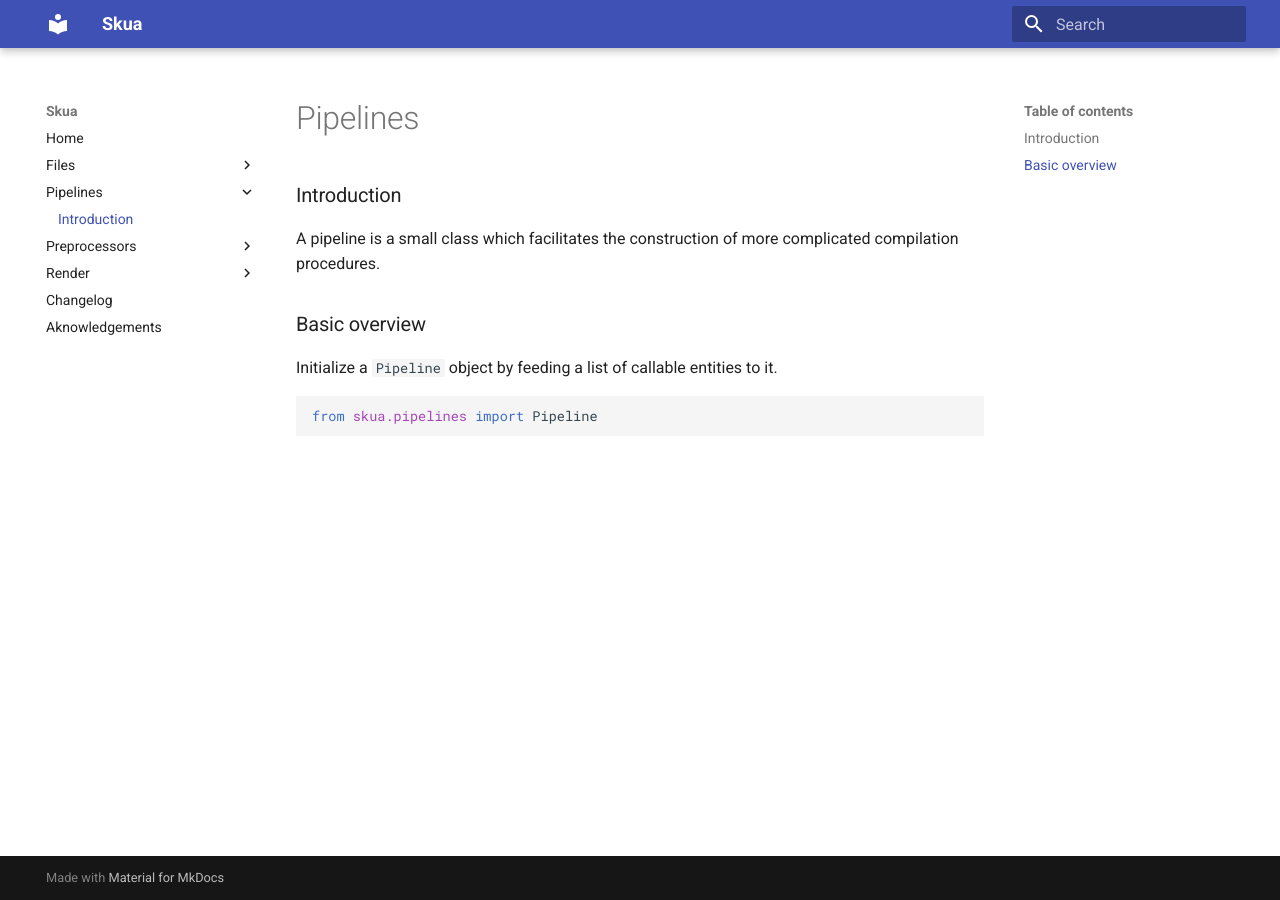
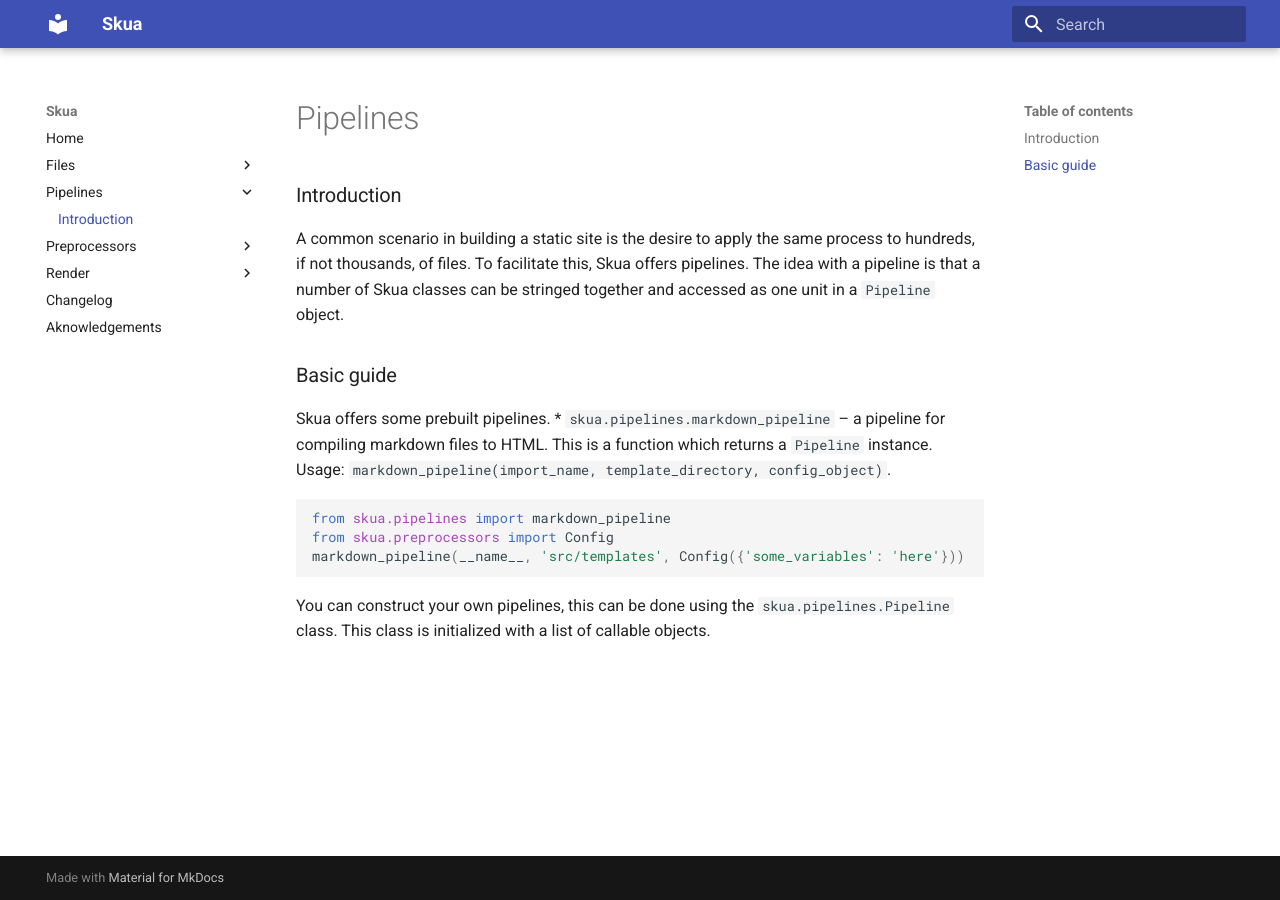
Before and after one commit to getskua/skua, an MkDocs documentation site: the page built from docs/pipelines/introduction.md, in a window 1280 px wide. Built offline with MkDocs 1.6.1 and Material for MkDocs 9.7.7, drawn with Linux system fonts in a browser that asks for light colours.

Commit message:
Updated documentation for pipelines. [ci skip]

````diff
--- a/docs/pipelines/introduction.md
+++ b/docs/pipelines/introduction.md
@@ -1,8 +1,13 @@
 # Pipelines
 ### Introduction
-A pipeline is a small class which facilitates the construction of more complicated compilation procedures.
-### Basic overview
-Initialize a `Pipeline` object by feeding a list of callable entities to it.
+A common scenario in building a static site is the desire to apply the same process to hundreds, if not thousands, of files. To facilitate this, Skua offers pipelines. The idea with a pipeline is that a number of Skua classes can be stringed together and accessed as one unit in a `Pipeline` object.
+
+### Basic guide
+Skua offers some prebuilt pipelines.
+* `skua.pipelines.markdown_pipeline` – a pipeline for compiling markdown files to HTML. This is a function which returns a `Pipeline` instance. Usage: `markdown_pipeline(import_name, template_directory, config_object)`.
 ```python
-from skua.pipelines import Pipeline
+from skua.pipelines import markdown_pipeline
+from skua.preprocessors import Config
+markdown_pipeline(__name__, 'src/templates', Config({'some_variables': 'here'}))
 ```
+You can construct your own pipelines, this can be done using the `skua.pipelines.Pipeline` class. This class is initialized with a list of callable objects.
````
Also changed, not shown: 1 other file.
